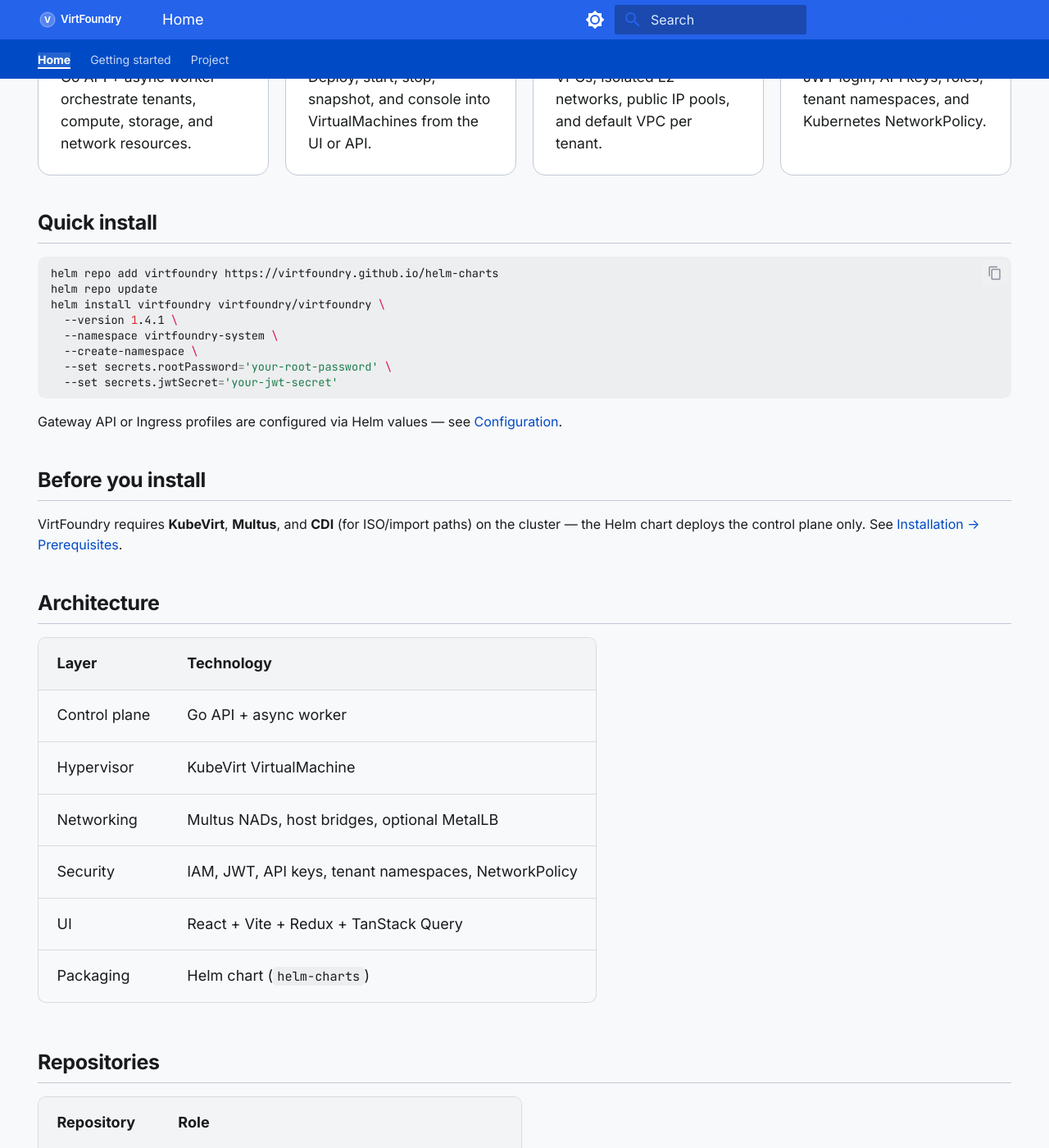
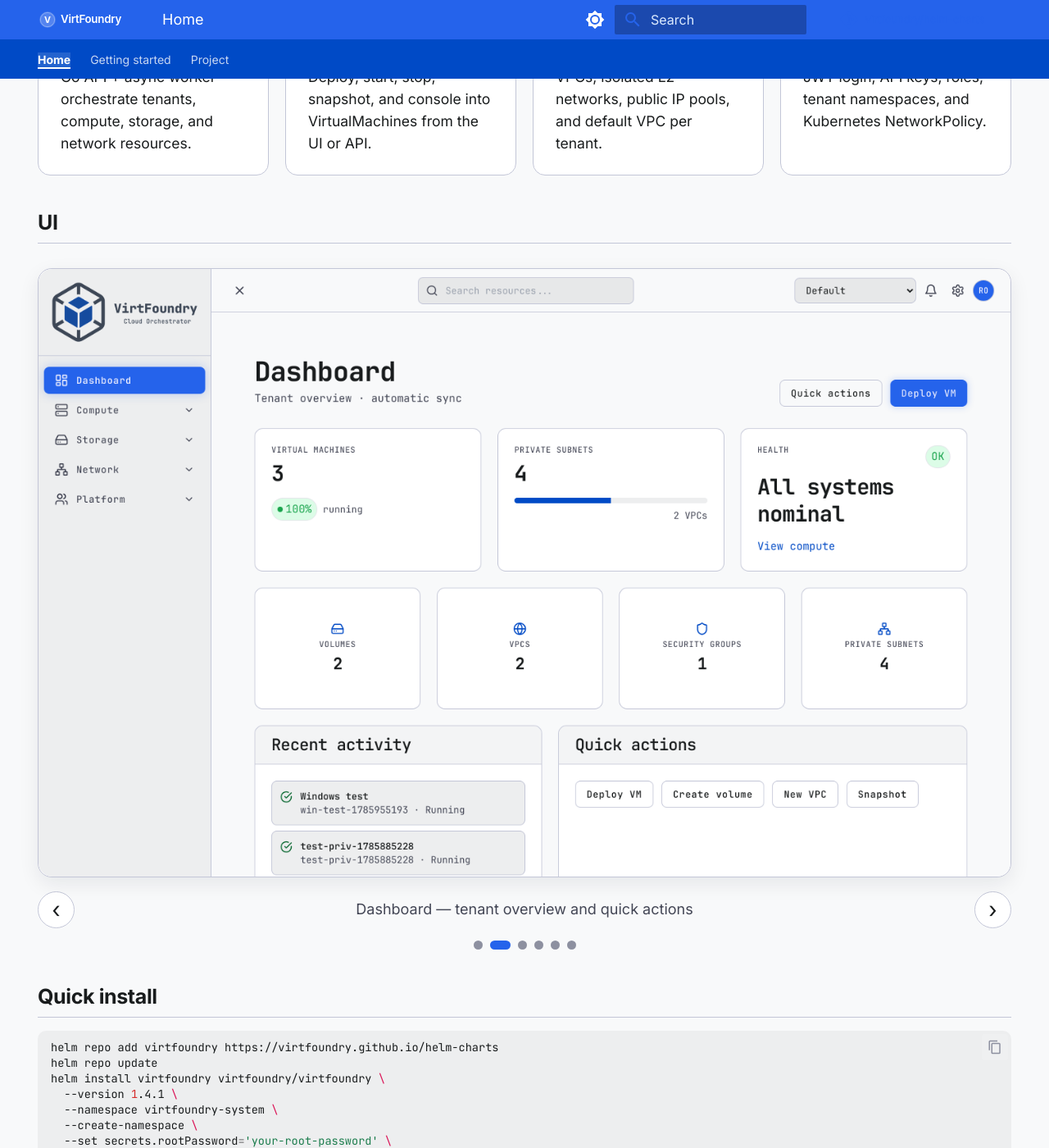
Before and after one commit to virtfoundry/helm-charts, an MkDocs documentation site: the page built from docs/index.md, in a window 1280 px wide and 1400 px high, scrolled down 677 px. Shown: the whole window at 82% size. Built offline with MkDocs 1.6.1 and Material for MkDocs 9.7.7, drawn with Linux system fonts in a browser that asks for light colours; comment, search, counter and statistics services are not loaded.

Commit message:
docs: add UI screenshot carousel on home
Publish product screenshots from the homelab UI so the docs site
shows the dashboard without waiting on a fuller marketing pass.

````diff
--- a/docs/index.md
+++ b/docs/index.md
@@ -63,6 +63,46 @@
 
 </div>
 
+## UI
+
+<div class="vf-carousel" data-vf-carousel tabindex="0" aria-roledescription="carousel" aria-label="VirtFoundry UI screenshots">
+  <div class="vf-carousel__viewport">
+    <div class="vf-carousel__slide is-active" data-caption="Sign-in">
+      <img src="assets/screenshots/01-login.png" alt="VirtFoundry login" width="1440" height="900" loading="eager">
+    </div>
+    <div class="vf-carousel__slide" data-caption="Dashboard — tenant overview and quick actions" aria-hidden="true">
+      <img src="assets/screenshots/02-dashboard.png" alt="VirtFoundry dashboard" width="1440" height="900" loading="lazy">
+    </div>
+    <div class="vf-carousel__slide" data-caption="Virtual Machines — list, state, console, and lifecycle actions" aria-hidden="true">
+      <img src="assets/screenshots/03-vms.png" alt="VirtFoundry virtual machines" width="1440" height="900" loading="lazy">
+    </div>
+    <div class="vf-carousel__slide" data-caption="Images &amp; Templates — container disks and ISO catalog" aria-hidden="true">
+      <img src="assets/screenshots/04-templates.png" alt="VirtFoundry images and templates" width="1440" height="900" loading="lazy">
+    </div>
+    <div class="vf-carousel__slide" data-caption="Volumes — attachable disks per tenant" aria-hidden="true">
+      <img src="assets/screenshots/05-volumes.png" alt="VirtFoundry volumes" width="1440" height="900" loading="lazy">
+    </div>
+    <div class="vf-carousel__slide" data-caption="Networks — VPCs and private subnets" aria-hidden="true">
+      <img src="assets/screenshots/07-networks.png" alt="VirtFoundry networks" width="1440" height="900" loading="lazy">
+    </div>
+  </div>
+
+  <div class="vf-carousel__controls">
+    <button type="button" class="vf-carousel__prev" aria-label="Previous screenshot">‹</button>
+    <p class="vf-carousel__caption">Sign-in</p>
+    <button type="button" class="vf-carousel__next" aria-label="Next screenshot">›</button>
+  </div>
+
+  <div class="vf-carousel__dots" role="tablist" aria-label="Screenshot slides">
+    <button type="button" class="vf-carousel__dot is-active" role="tab" aria-selected="true" aria-label="Sign-in"></button>
+    <button type="button" class="vf-carousel__dot" role="tab" aria-selected="false" aria-label="Dashboard"></button>
+    <button type="button" class="vf-carousel__dot" role="tab" aria-selected="false" aria-label="Virtual Machines"></button>
+    <button type="button" class="vf-carousel__dot" role="tab" aria-selected="false" aria-label="Images and Templates"></button>
+    <button type="button" class="vf-carousel__dot" role="tab" aria-selected="false" aria-label="Volumes"></button>
+    <button type="button" class="vf-carousel__dot" role="tab" aria-selected="false" aria-label="Networks"></button>
+  </div>
+</div>
+
 ## Quick install
 
 ```bash
--- /dev/null
+++ b/docs/javascripts/carousel.js
@@ -0,0 +1,45 @@
+(() => {
+  const root = document.querySelector('[data-vf-carousel]');
+  if (!root) return;
+
+  const slides = Array.from(root.querySelectorAll('.vf-carousel__slide'));
+  const dots = Array.from(root.querySelectorAll('.vf-carousel__dot'));
+  const prev = root.querySelector('.vf-carousel__prev');
+  const next = root.querySelector('.vf-carousel__next');
+  const caption = root.querySelector('.vf-carousel__caption');
+  let index = slides.findIndex((s) => s.classList.contains('is-active'));
+  if (index < 0) index = 0;
+
+  const show = (i) => {
+    index = (i + slides.length) % slides.length;
+    slides.forEach((slide, n) => {
+      slide.classList.toggle('is-active', n === index);
+      slide.setAttribute('aria-hidden', n === index ? 'false' : 'true');
+    });
+    dots.forEach((dot, n) => {
+      dot.classList.toggle('is-active', n === index);
+      dot.setAttribute('aria-selected', n === index ? 'true' : 'false');
+    });
+    const active = slides[index];
+    if (caption && active) {
+      caption.textContent = active.getAttribute('data-caption') || '';
+    }
+  };
+
+  prev?.addEventListener('click', () => show(index - 1));
+  next?.addEventListener('click', () => show(index + 1));
+  dots.forEach((dot, n) => dot.addEventListener('click', () => show(n)));
+
+  root.addEventListener('keydown', (event) => {
+    if (event.key === 'ArrowLeft') show(index - 1);
+    if (event.key === 'ArrowRight') show(index + 1);
+  });
+
+  let timer = setInterval(() => show(index + 1), 6000);
+  root.addEventListener('mouseenter', () => clearInterval(timer));
+  root.addEventListener('mouseleave', () => {
+    timer = setInterval(() => show(index + 1), 6000);
+  });
+
+  show(index);
+})();
--- a/docs/stylesheets/extra.css
+++ b/docs/stylesheets/extra.css
@@ -415,6 +415,97 @@
   height: 1.6rem;
 }
 
+/* ── UI screenshots carousel ──────────────────────────────────── */
+.vf-carousel {
+  margin: 1.5rem 0 2rem;
+  outline: none;
+}
+
+.vf-carousel__viewport {
+  position: relative;
+  overflow: hidden;
+  border: 1px solid var(--vf-card-border);
+  border-radius: 0.85rem;
+  background: var(--vf-card-bg);
+  box-shadow: 0 8px 24px rgba(15, 23, 42, 0.08);
+}
+
+/* Beat Material `.md-typeset figure { display: flow-root }` */
+.md-typeset .vf-carousel__slide {
+  display: none !important;
+  margin: 0 !important;
+  width: 100% !important;
+  max-width: 100% !important;
+}
+
+.md-typeset .vf-carousel__slide.is-active {
+  display: block !important;
+}
+
+.vf-carousel__slide img {
+  display: block;
+  width: 100%;
+  height: auto;
+  border-radius: 0.85rem;
+}
+
+.vf-carousel__controls {
+  display: grid;
+  grid-template-columns: auto 1fr auto;
+  align-items: center;
+  gap: 0.75rem;
+  margin-top: 0.85rem;
+}
+
+.vf-carousel__caption {
+  margin: 0;
+  text-align: center;
+  color: var(--md-default-fg-color--light);
+  font-size: 0.9rem;
+}
+
+.vf-carousel__prev,
+.vf-carousel__next {
+  width: 2.25rem;
+  height: 2.25rem;
+  border: 1px solid var(--vf-card-border);
+  border-radius: 999px;
+  background: var(--vf-card-bg);
+  color: var(--md-default-fg-color);
+  font-size: 1.35rem;
+  line-height: 1;
+  cursor: pointer;
+}
+
+.vf-carousel__prev:hover,
+.vf-carousel__next:hover,
+.vf-carousel__dot:hover {
+  border-color: var(--md-primary-fg-color);
+  color: var(--md-primary-fg-color);
+}
+
+.vf-carousel__dots {
+  display: flex;
+  justify-content: center;
+  gap: 0.45rem;
+  margin-top: 0.75rem;
+}
+
+.vf-carousel__dot {
+  width: 0.55rem;
+  height: 0.55rem;
+  padding: 0;
+  border: 0;
+  border-radius: 999px;
+  background: var(--md-default-fg-color--lightest);
+  cursor: pointer;
+}
+
+.vf-carousel__dot.is-active {
+  width: 1.25rem;
+  background: var(--md-primary-fg-color);
+}
+
 /* ── Homepage: hide duplicate title ───────────────────────────── */
 .md-content__inner > article:has(.vf-hero) > h1:first-child {
   display: none;
--- a/mkdocs.yml
+++ b/mkdocs.yml
@@ -48,6 +48,9 @@
 extra_css:
   - stylesheets/extra.css
 
+extra_javascript:
+  - javascripts/carousel.js
+
 exclude_docs: |
   CONFIGURATION.md
   HELM-REPO.md
````
Also changed, not shown: docs/assets/screenshots/01-login.png (added), docs/assets/screenshots/02-dashboard.png (added), docs/assets/screenshots/03-vms.png (added), docs/assets/screenshots/04-templates.png (added), docs/assets/screenshots/05-volumes.png (added), docs/assets/screenshots/07-networks.png (added).
